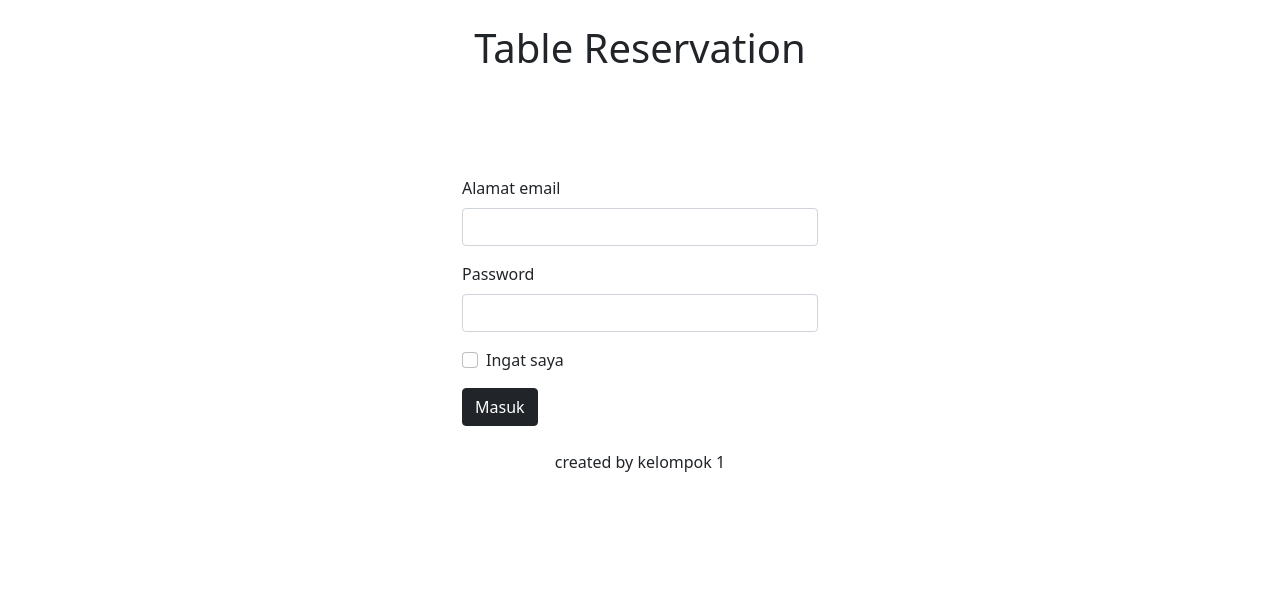
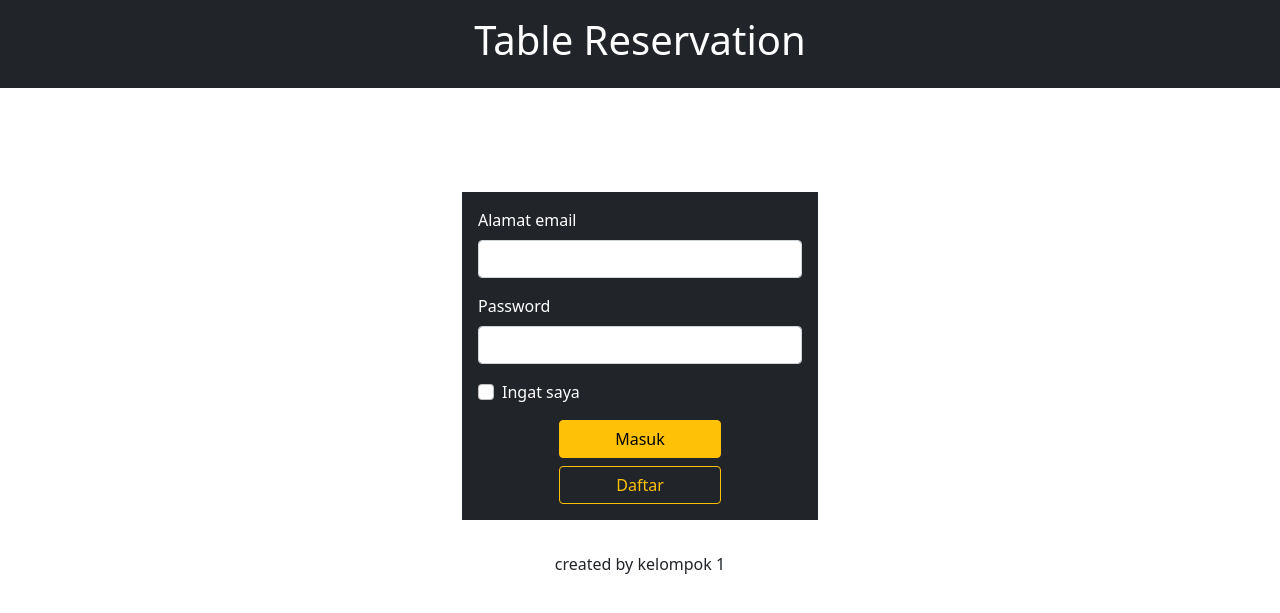
Before and after one commit to veeackerman/TubesRestoranKelompok4, a PHP site: page / in a window 1280 px wide. Shown: the top 613 px of the page. Run offline with PHP 8.4, Linux system fonts and the light colour scheme.

Commit message:
Update index.php

```diff
--- a/index.php
+++ b/index.php
@@ -3,8 +3,9 @@
   require_once 'includes/header.php';
 ?>
 
-  <br>
+  <div class="p-3 mb-2 bg-dark text-white">
     <h1 class=text-center >Table Reservation </h1>
+  </div>
   <br>
   <br>
   <br>
@@ -14,6 +15,7 @@
     <div class="col-sm">
         </div>
       <div class="col-sm">
+      <div class="p-3 mb-2 bg-dark text-white">
           <div class="login_form">
           <form>
         <div class="mb-3">
@@ -28,8 +30,12 @@
           <input type="checkbox" class="form-check-input" id="exampleCheck1">
           <label class="form-check-label" for="exampleCheck1">Ingat saya</label>
         </div>
-      <button type="submit" class="btn btn-dark align-middle">Masuk</button>
+        <div class="d-grid gap-2 col-6 mx-auto">
+        <button type="submit" class="btn btn-warning">Masuk</button>
+        <button type="signup" class="btn btn-outline-warning">Daftar</button>
+        </div>
       </form>
+      </div>
       </div>
       </div>
     <div class="col-sm">
```
Lines whose indentation alone changed are shown as unchanged.
